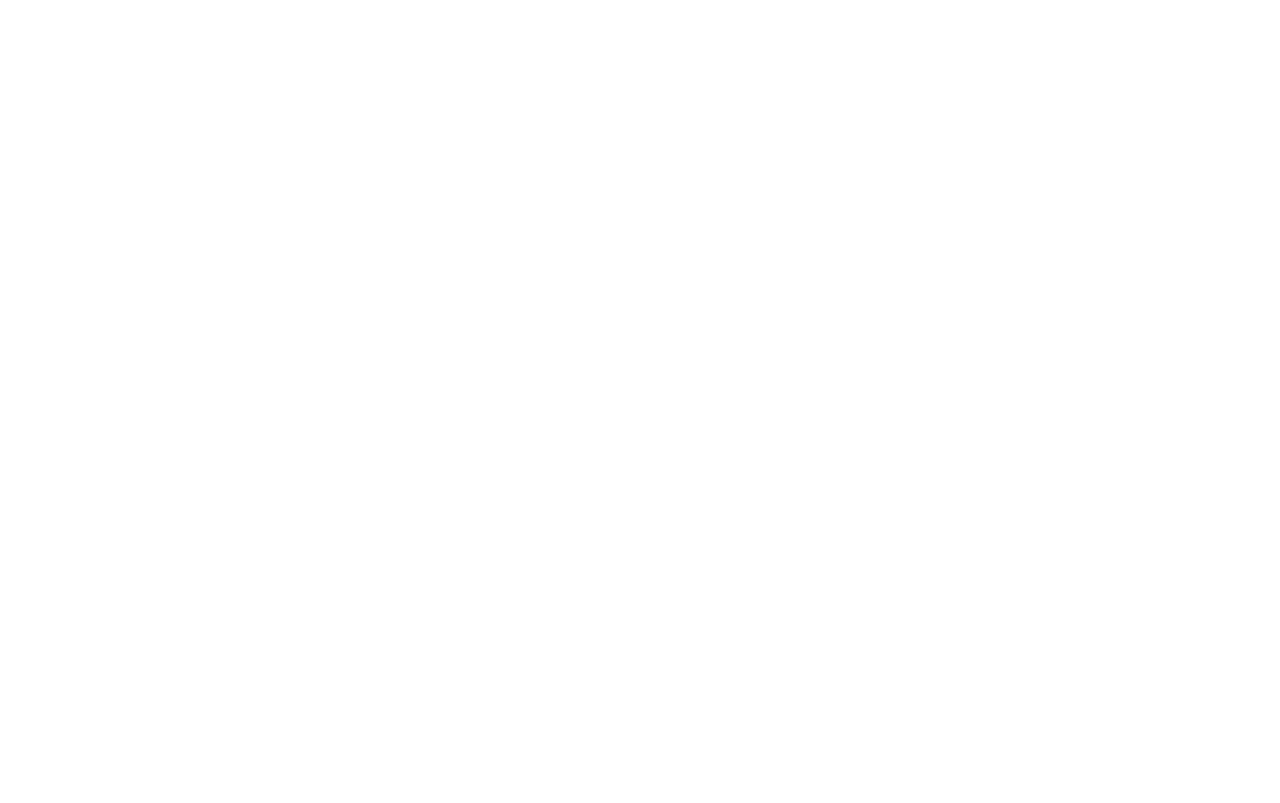
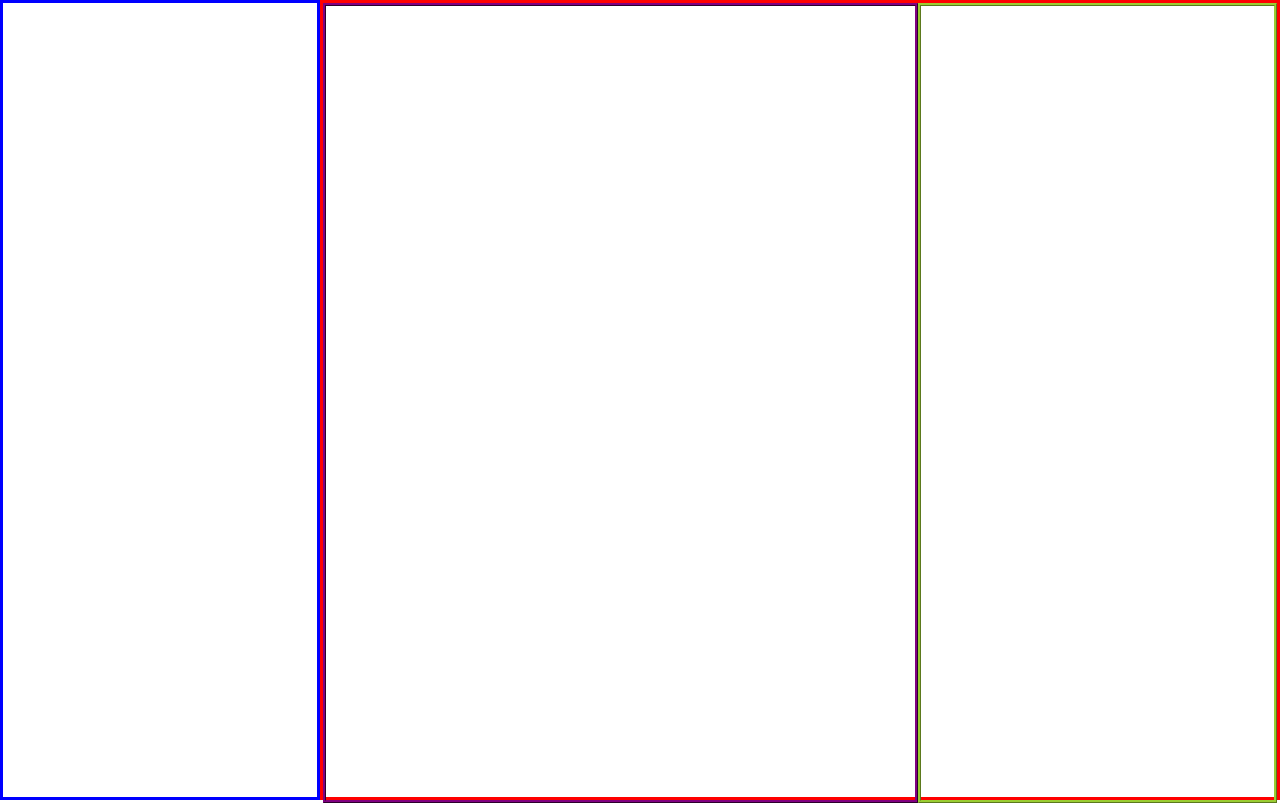
Before and after one commit to AleLoiac/todo-list, a website built with webpack: page src/template.html in a window 1280 px wide. Built offline with nearby package versions, Linux system fonts and the light colour scheme.

Commit message:
Add html containers for project structure

```diff
--- a/src/template.html
+++ b/src/template.html
@@ -6,6 +6,13 @@
     <title>ToDo List</title>
 </head>
 <body>
-
+    <div class="projects-nav">
+        <div class="project-list">
+        </div>
+    </div>
+    <div class="content">
+        <div class="open-project"></div>
+        <div class="new-todo-banner"></div>
+    </div>
 </body>
 </html>
```
